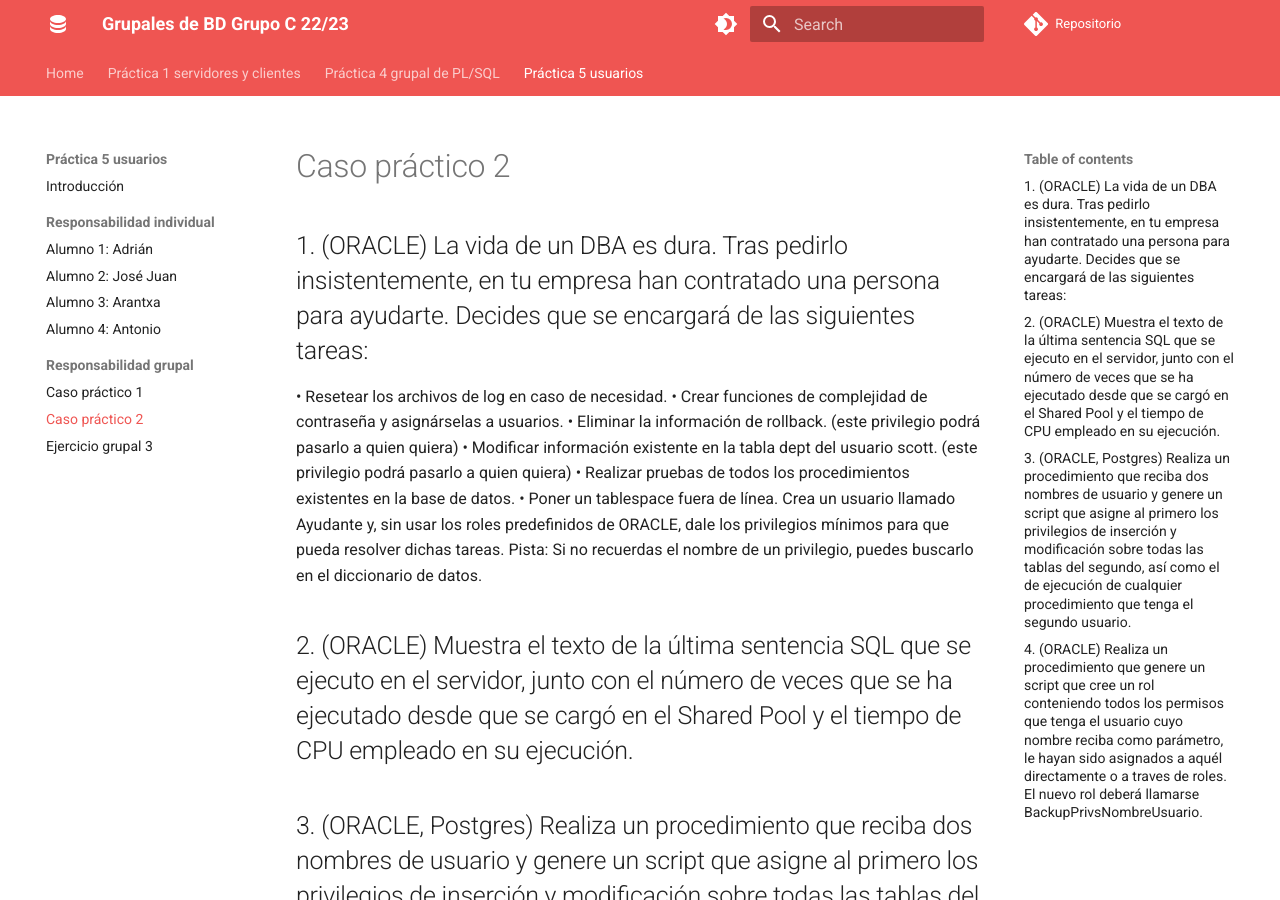
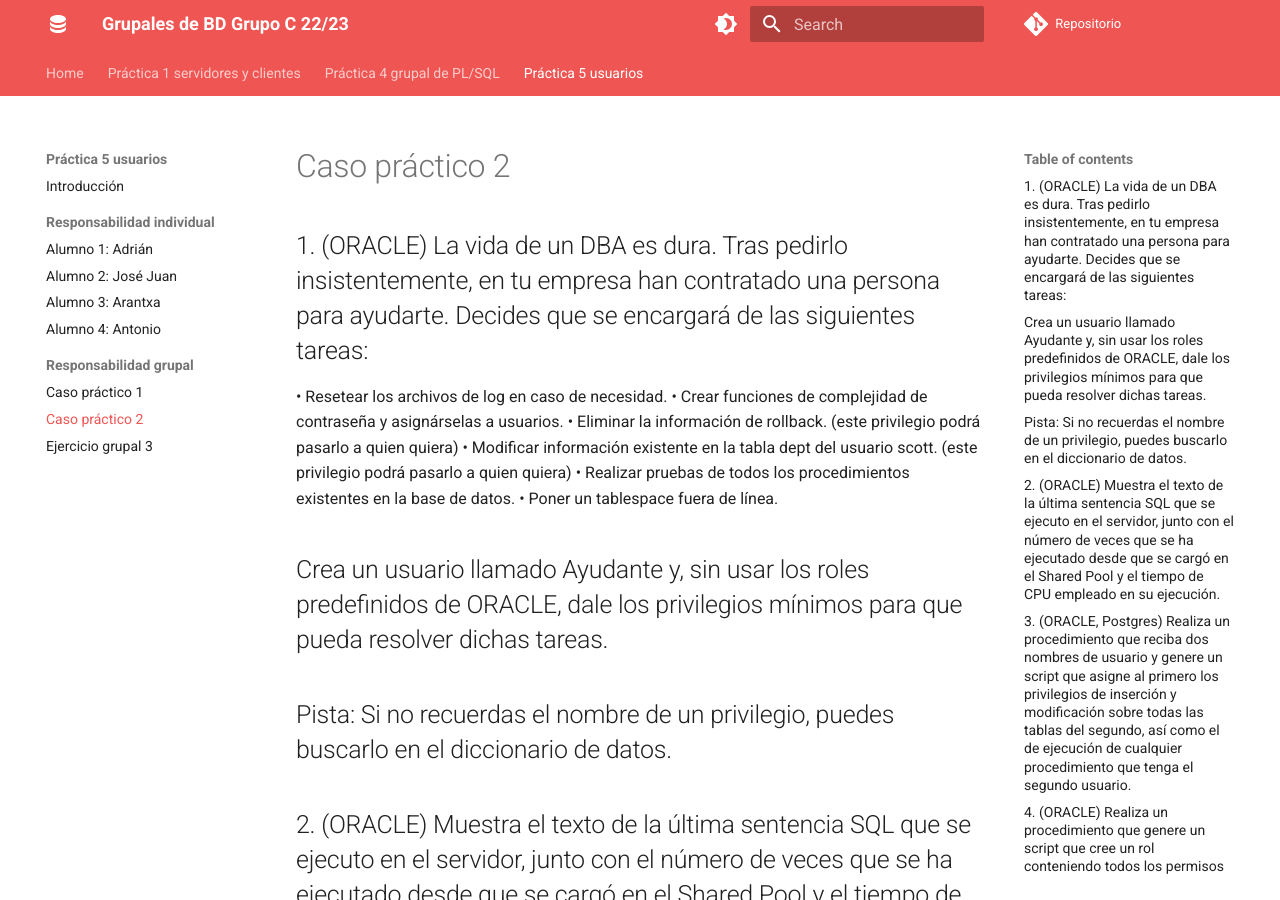
Before and after one commit to adriasir123/grupalesbdc, an MkDocs documentation site: the page built from docs/p5-usuarios/rg/caso-practico-2.md, in a window 1280 px wide and 900 px high. Built offline with MkDocs 1.6.1 and Material for MkDocs 9.7.7, drawn with Linux system fonts in a browser that asks for light colours; comment, search, counter and statistics services are not loaded.

Commit message:
He corregido enunciados

```diff
--- a/docs/p5-usuarios/rg/caso-practico-2.md
+++ b/docs/p5-usuarios/rg/caso-practico-2.md
@@ -1,14 +1,17 @@
 # Caso práctico 2
 
 ## 1. (ORACLE) La vida de un DBA es dura. Tras pedirlo insistentemente, en tu empresa han contratado una persona para ayudarte. Decides que se encargará de las siguientes tareas:
+
 • Resetear los archivos de log en caso de necesidad.
 • Crear funciones de complejidad de contraseña y asignárselas a  usuarios.
 • Eliminar la información de rollback. (este privilegio podrá pasarlo a quien quiera)
 • Modificar información existente en la tabla dept del usuario scott. (este privilegio podrá pasarlo a quien quiera)
 • Realizar pruebas de todos los procedimientos existentes en la base de datos.
 • Poner un tablespace fuera de línea.
-Crea un usuario llamado Ayudante y, sin usar los roles predefinidos de ORACLE, dale  los privilegios mínimos para que pueda resolver dichas tareas.
-Pista: Si no recuerdas el nombre de un privilegio, puedes buscarlo en el diccionario de datos.
+
+## Crea un usuario llamado Ayudante y, sin usar los roles predefinidos de ORACLE, dale  los privilegios mínimos para que pueda resolver dichas tareas.
+
+## Pista: Si no recuerdas el nombre de un privilegio, puedes buscarlo en el diccionario de datos.
 
 
 
```
